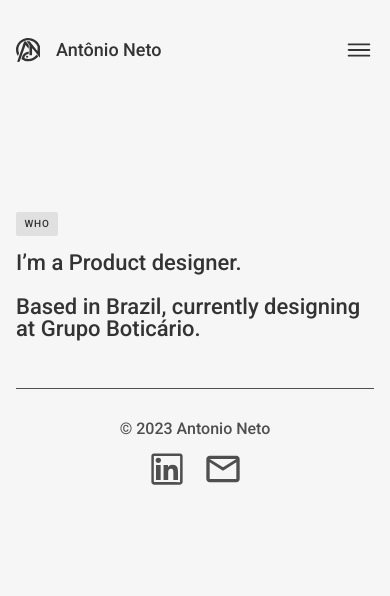
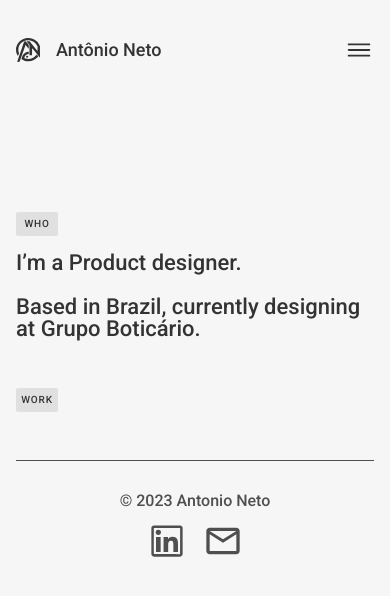
Before and after one commit to gabrielmulleer/portfolio-antonio-neto, a React (Vite) app: page / in a window 390 px wide. Shown: the top 596 px of the page. Built offline with nearby package versions, Linux system fonts and the light colour scheme.

Commit message:
feat: add media query for desktop in who section

```diff
--- a/src/Pages/Main/Main.module.scss
+++ b/src/Pages/Main/Main.module.scss
@@ -2,6 +2,7 @@
 
 .wrapper{
     display: flex;
+    flex-direction: column;
     padding: 3rem 0 ;
     gap: 3rem;
     @media (min-width: $screen-lg-min) {
--- a/src/Pages/Main/index.jsx
+++ b/src/Pages/Main/index.jsx
@@ -14,6 +14,9 @@ export default function Main() {
             Based in Brazil, currently designing at Grupo Boticário.
           </p>
         </section>
+        <section className={styles.wrapper__work}>
+          <Tag>WORK</Tag>
+        </section>
       </main>
     </>
   );
```
